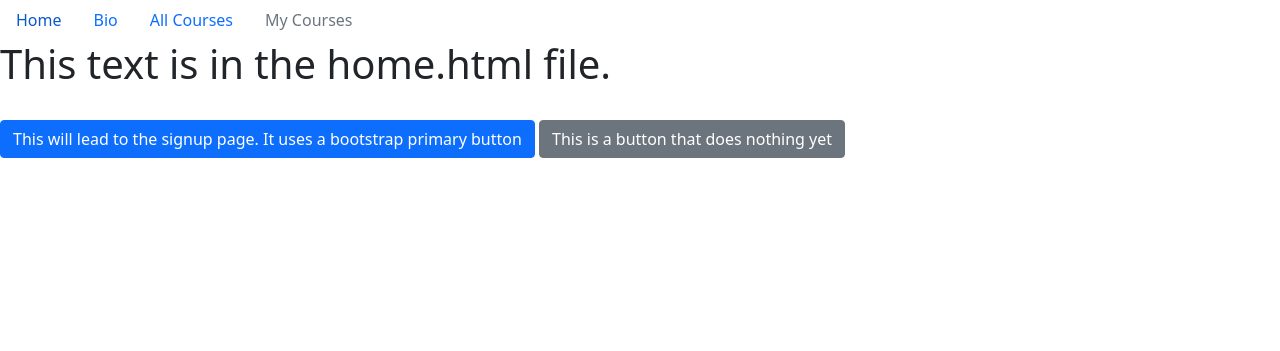
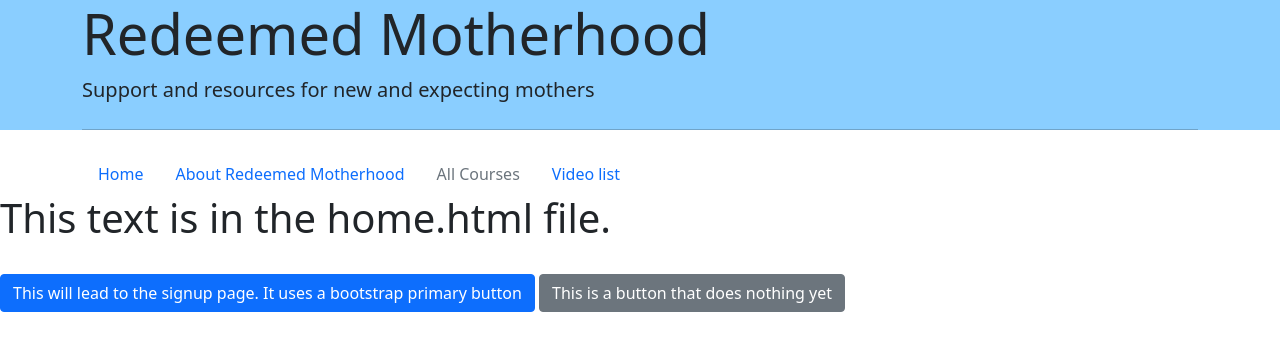
Before and after one commit to drewjtaylor/Redeemed_Motherhood_site, a Django app: page / in a window 1280 px wide. Shown: the top 351 px of the page. Run offline with Django 3.2, Linux system fonts and the light colour scheme; some libraries are stand-ins or nearby versions.

Commit message:
add jumbotron banner above navbar

```diff
--- a/rm_django_app/static/css/custom.css
+++ b/rm_django_app/static/css/custom.css
@@ -8,9 +8,13 @@
 }
 
 .footerbackground {
-    background-image: #8ACEFF
+    background-image: #8ACEFF;
 }
 
+
+.topbanner {
+    background-color: #8ACEFF;
+}
 
 
 /* .rightbanner {
--- a/rm_django_app/templates/header.html
+++ b/rm_django_app/templates/header.html
@@ -1,20 +1,39 @@
 {% load static %}
 
+<header>
 
+
+  <div class="topbanner">
+    <div class="container jumbotron">
+      <h1 class="display-4">Redeemed Motherhood</h1>
+      <p class="lead">Support and resources for new and expecting mothers</p>
+      <hr class="my-4">
+    </div>
+  </div>
+
+    <!-- If the navbar starts having issues, try removing it from row/col, or even the container.-->
+    <div class="container">
+      <div class="row">
+        <div class="col">
           <ul class="nav">
             <li class="nav-item">
                 <a class="nav-link" href="{% url 'main_app:home' %}">Home</a>
             </li>
             <li class="nav-item">
-      <a class="nav-link" href="#">Bio</a>
+              <a class="nav-link" href="#">About Redeemed Motherhood</a>
             </li>
             <li class="nav-item">
-      <a class="nav-link" href="#">All Courses</a>
+              <a class="nav-link disabled">All Courses</a>
             </li>
             <li class="nav-item">
-      <a class="nav-link disabled">My Courses</a>
+              <a class="nav-link" href="{% url 'videos:index' %}">Video list</a>
             </li>
           </ul>
+        </div>
+      </div>
+    </div>
+
+</header>
 
 {% block content %}
 
```
Lines whose indentation alone changed are shown as unchanged.
